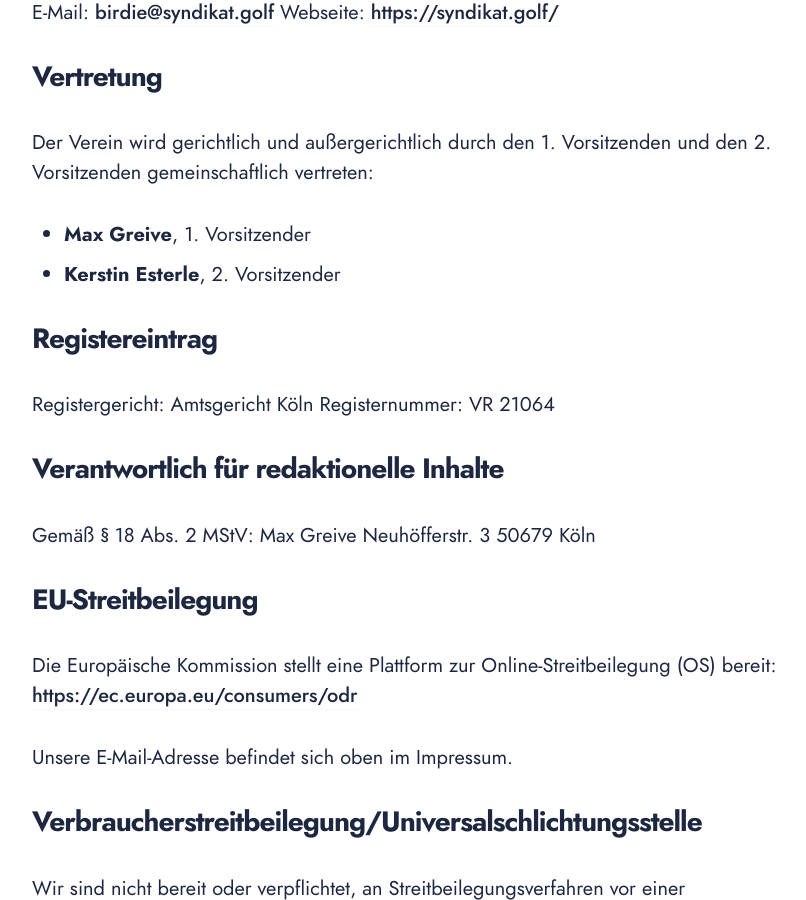
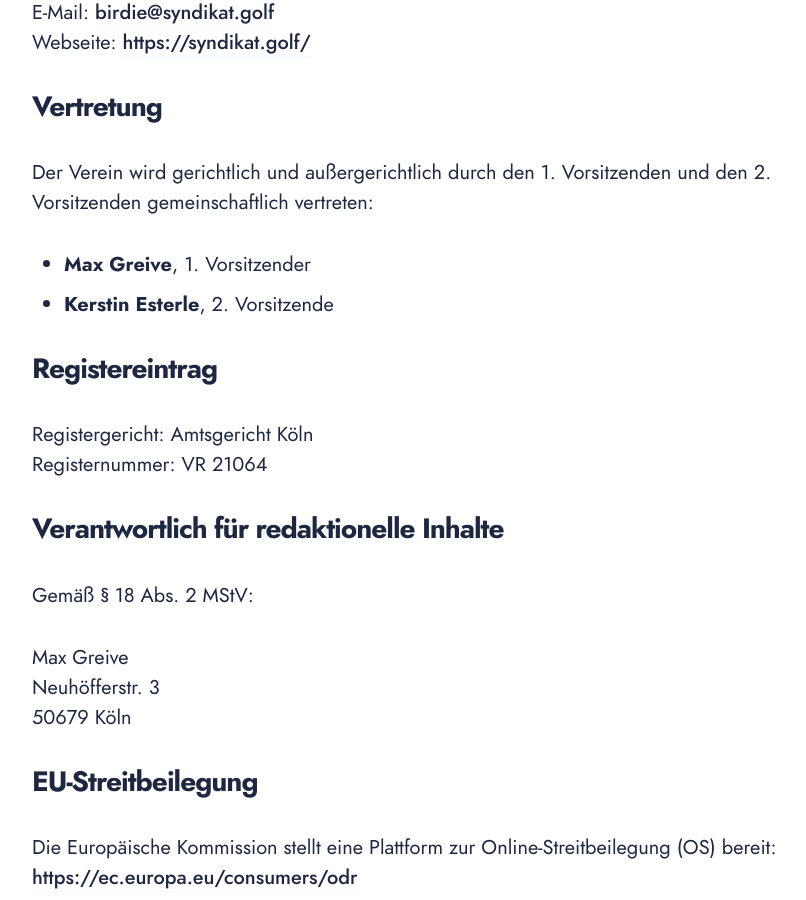
Before and after one commit to maxgreive/syndikat-web, a Jekyll site: the page built from impressum.md, in a window 1280 px wide and 900 px high, scrolled down 418 px. Shown: the whole window, without its empty margins (228-1034 px from the left). Built offline with Jekyll 4.4.1, drawn with Linux system fonts in a browser that asks for light colours.

Commit message:
add line breaks to imprint

```diff
--- a/impressum.md
+++ b/impressum.md
@@ -9,7 +9,7 @@ Neuhöfferstraße 3<br>
 
 ## Kontakt
 
-E-Mail: [birdie@syndikat.golf](mailto:birdie@syndikat.golf)
+E-Mail: [birdie@syndikat.golf](mailto:birdie@syndikat.golf)<br>
 Webseite: [https://syndikat.golf/](https://syndikat.golf/)
 
 ## Vertretung
@@ -17,19 +17,20 @@ Webseite: [https://syndikat.golf/](https://syndikat.golf/)
 Der Verein wird gerichtlich und außergerichtlich durch den 1. Vorsitzenden und den 2. Vorsitzenden gemeinschaftlich vertreten:
 
 * **Max Greive**, 1. Vorsitzender
-* **Kerstin Esterle**, 2. Vorsitzender
+* **Kerstin Esterle**, 2. Vorsitzende
 
 ## Registereintrag
 
-Registergericht: Amtsgericht Köln
+Registergericht: Amtsgericht Köln<br>
 Registernummer: VR 21064
 
 ## Verantwortlich für redaktionelle Inhalte
 
 Gemäß § 18 Abs. 2 MStV:
-Max Greive
-Neuhöfferstr. 3
-50679 Köln
+
+Max Greive<br>
+Neuhöfferstr. 3<br>
+50679 Köln<br>
 
 ## EU-Streitbeilegung
 
```
